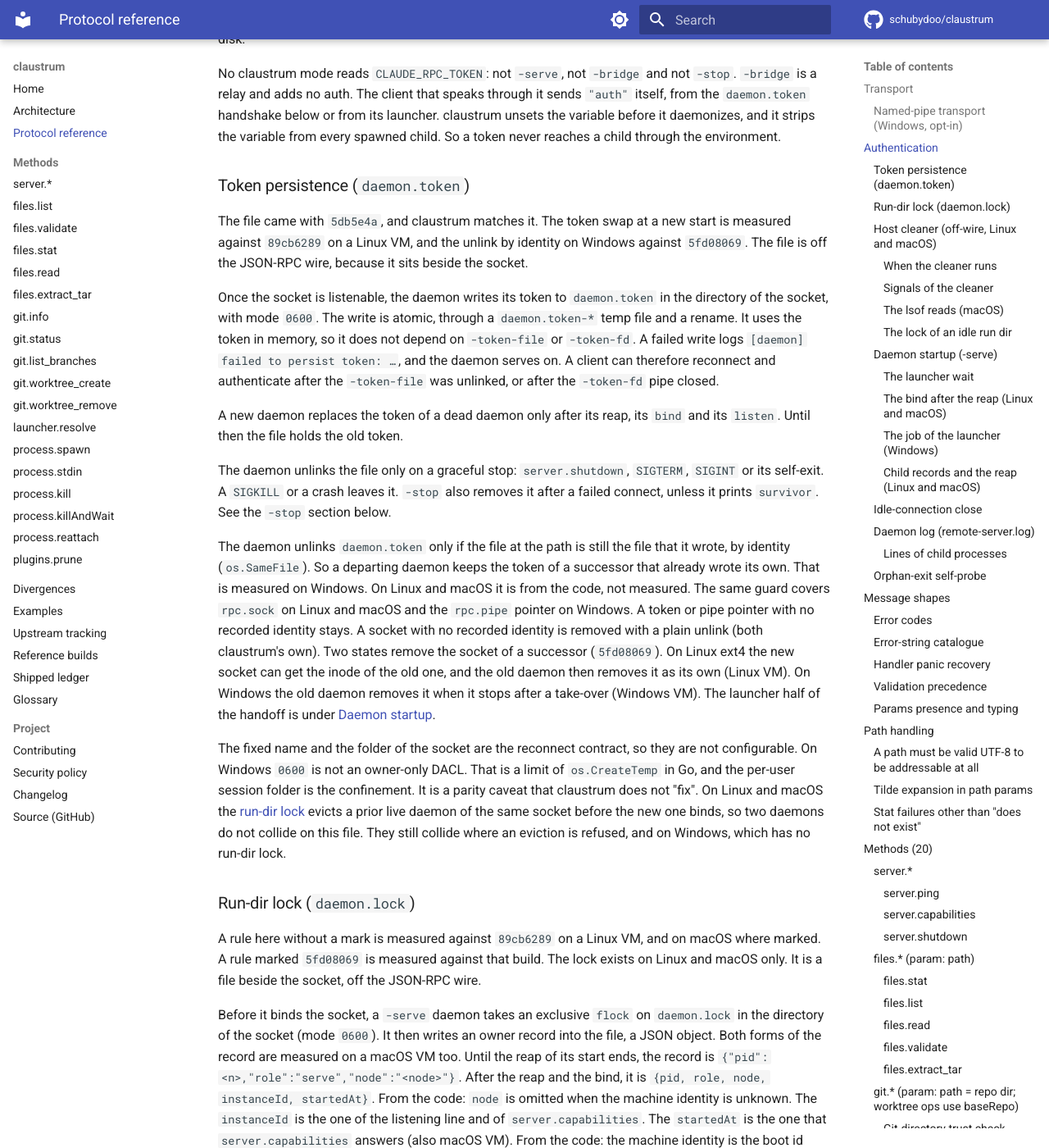
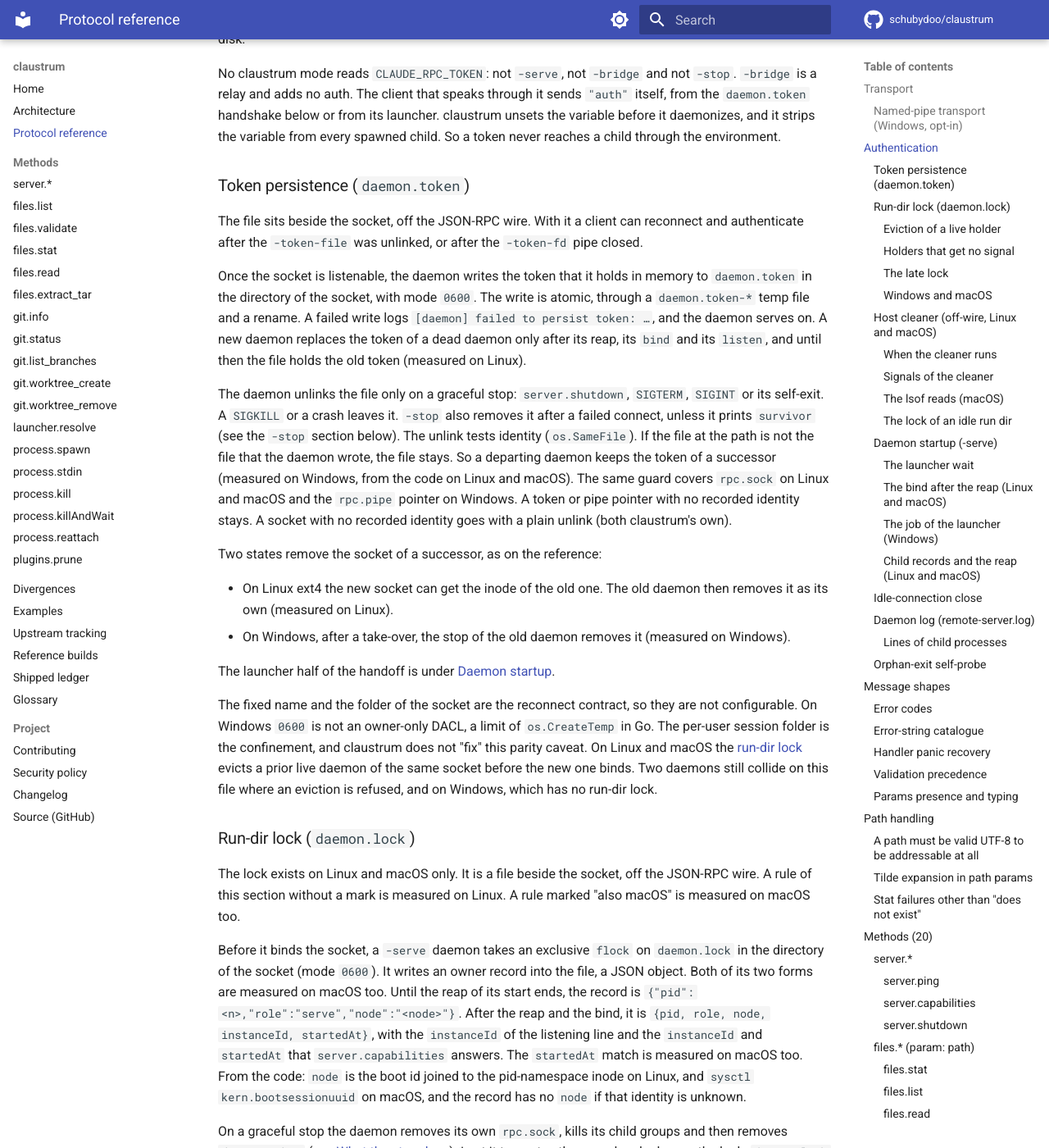
Before and after one commit to schubydoo/claustrum, an MkDocs documentation site: the page built from docs/PROTOCOL.md, in a window 1280 px wide and 1400 px high, scrolled down 2532 px. Shown: the whole window at 82% size. Built offline with MkDocs 1.6.1 and Material for MkDocs 9.7.7, drawn with Linux system fonts in a browser that asks for light colours; comment, search, counter and statistics services are not loaded; some of the changed text lies outside the part shown.

Commit message:
docs: cut the token file and run-dir lock sections of PROTOCOL.md (#672)
* docs: cut the token file and run-dir lock sections of PROTOCOL.md

Co-Authored-By: Claude Opus 5.5 <noreply@anthropic.com>

* docs: restore four system scopes of the token and lock rules and fix the stop-order link

Co-Authored-By: Claude Opus 5.5 <noreply@anthropic.com>

* docs: re-wrap the lock section, name the macOS marks, split the retry and mark the D15 test

Co-Authored-By: Claude Opus 5.5 <noreply@anthropic.com>

---------

Co-authored-by: Schuby <12485317+schubydoo@users.noreply.github.com>
Co-authored-by: Claude Opus 5.5 <noreply@anthropic.com>

````diff
--- a/docs/PROTOCOL.md
+++ b/docs/PROTOCOL.md
@@ -123,82 +123,82 @@ environment.
 
 ### Token persistence (`daemon.token`)
 
-The file came with `5db5e4a`, and claustrum matches it. The token swap at a new
-start is measured against `89cb6289` on a Linux VM, and the unlink by identity on
-Windows against `5fd08069`. The file is off the JSON-RPC wire, because it sits
-beside the socket.
-
-Once the socket is listenable, the daemon writes its token to `daemon.token` in
-the directory of the socket, with mode `0600`. The write is atomic, through a
-`daemon.token-*` temp file and a rename. It uses the token in memory, so it does
-not depend on `-token-file` or `-token-fd`. A failed write logs
-`[daemon] failed to persist token: …`, and the daemon serves on. A client can
-therefore reconnect and authenticate after the `-token-file` was unlinked, or
-after the `-token-fd` pipe closed.
-
-A new daemon replaces the token of a dead daemon only after its reap, its `bind`
-and its `listen`. Until then the file holds the old token.
+The file sits beside the socket, off the JSON-RPC wire. With it a client can
+reconnect and authenticate after the `-token-file` was unlinked, or after the
+`-token-fd` pipe closed.
+
+Once the socket is listenable, the daemon writes the token that it holds in memory to
+`daemon.token` in the directory of the socket, with mode `0600`. The write is
+atomic, through a `daemon.token-*` temp file and a rename. A failed write logs
+`[daemon] failed to persist token: …`, and the daemon serves on. A new daemon
+replaces the token of a dead daemon only after its reap, its `bind` and its
+`listen`, and until then the file holds the old token (measured on Linux).
 
 The daemon unlinks the file only on a graceful stop: `server.shutdown`,
-`SIGTERM`, `SIGINT` or its self-exit. A `SIGKILL` or a crash leaves it. `-stop` also removes it after a failed
-connect, unless it prints `survivor`. See the `-stop` section below.
-
-The daemon unlinks `daemon.token` only if the file at the path is still the file
-that it wrote, by identity (`os.SameFile`). So a departing daemon keeps the token
-of a successor that already wrote its own. That is measured on Windows. On Linux
-and macOS it is from the code, not measured. The same guard covers `rpc.sock` on
-Linux and macOS and the `rpc.pipe` pointer on Windows. A token or pipe pointer
-with no recorded identity stays. A socket with no recorded identity is removed
-with a plain unlink (both claustrum's own). Two states remove the socket of a
-successor (`5fd08069`). On Linux ext4 the new socket can get the inode of the old
-one, and the old daemon then removes it as its own (Linux VM). On Windows the old
-daemon removes it when it stops after a take-over (Windows VM). The launcher half of the handoff is under
-[Daemon startup](#daemon-startup-serve).
+`SIGTERM`, `SIGINT` or its self-exit. A `SIGKILL` or a crash leaves it. `-stop`
+also removes it after a failed connect, unless it prints `survivor` (see the
+`-stop` section below). The unlink tests identity (`os.SameFile`). If the file
+at the path is not the file that the daemon wrote, the file stays. So a
+departing daemon keeps the token of a successor (measured on Windows, from the
+code on Linux and macOS). The same guard covers `rpc.sock` on Linux and macOS and
+the `rpc.pipe` pointer on Windows. A token or pipe pointer with no recorded
+identity stays. A socket with no recorded identity goes with a plain unlink
+(both claustrum's own).
+
+Two states remove the socket of a successor, as on the reference:
+
+- On Linux ext4 the new socket can get the inode of the old one. The old daemon
+  then removes it as its own (measured on Linux).
+- On Windows, after a take-over, the stop of the old daemon removes it
+  (measured on Windows).
+
+The launcher half of the handoff is under [Daemon startup](#daemon-startup-serve).
 
 The fixed name and the folder of the socket are the reconnect contract, so they
-are not configurable. On Windows `0600` is not an owner-only DACL. That is a
-limit of `os.CreateTemp` in Go, and the per-user session folder is the
-confinement. It is a parity caveat that claustrum does not "fix". On Linux and
-macOS the [run-dir lock](#run-dir-lock-daemonlock) evicts a prior live daemon of
-the same socket before the new one binds, so two daemons do not collide on this
-file. They still collide where an eviction is refused, and on Windows, which has
-no run-dir lock.
+are not configurable. On Windows `0600` is not an owner-only DACL, a limit of
+`os.CreateTemp` in Go. The per-user session folder is the confinement, and
+claustrum does not "fix" this parity caveat. On Linux and macOS the
+[run-dir lock](#run-dir-lock-daemonlock) evicts a prior live daemon of the same
+socket before the new one binds. Two daemons still collide on this file where an
+eviction is refused, and on Windows, which has no run-dir lock.
 
 ### Run-dir lock (`daemon.lock`)
 
-A rule here without a mark is measured against `89cb6289` on a Linux VM, and on
-macOS where marked. A rule marked `5fd08069` is measured against that build. The
-lock exists on Linux and macOS only. It is a file beside the socket, off the JSON-RPC wire.
+The lock exists on Linux and macOS only. It is a file beside the socket, off the
+JSON-RPC wire. A rule of this section without a mark is measured on Linux. A rule
+marked "also macOS" is measured on macOS too.
 
 Before it binds the socket, a `-serve` daemon takes an exclusive `flock` on
-`daemon.lock` in the directory of the socket (mode `0600`). It then writes an
-owner record into the file, a JSON object. Both forms of the record are measured
-on a macOS VM too. Until the reap of its start ends, the record is
+`daemon.lock` in the directory of the socket (mode `0600`). It writes an owner
+record into the file, a JSON object. Both of its two forms are measured on macOS
+too. Until the reap of its start ends, the record is
 `{"pid":<n>,"role":"serve","node":"<node>"}`. After the reap and the bind, it is
-`{pid, role, node, instanceId, startedAt}`. From the code: `node` is omitted when
-the machine identity is unknown. The `instanceId` is the one of the listening
-line and of `server.capabilities`. The `startedAt` is the one that
-`server.capabilities` answers (also macOS VM). From the code: the machine
-identity is the boot id joined to the pid-namespace inode on Linux, and
-`sysctl kern.bootsessionuuid` on macOS.
-
-On a graceful stop the daemon closes the listener and removes its own
-`rpc.sock`. It closes the connections and kills the child groups. Then it
-removes `daemon.token`, truncates the record and releases the lock. That order
-is measured against `5fd08069` on a Linux VM, and not on macOS. The file
-`daemon.lock` stays, empty.
+`{pid, role, node, instanceId, startedAt}`, with the `instanceId` of the
+listening line and the `instanceId` and `startedAt` that `server.capabilities`
+answers. The `startedAt` match is measured on macOS too. From the code:
+`node` is the boot id joined to the pid-namespace inode on Linux, and
+`sysctl kern.bootsessionuuid` on macOS, and the record has no `node` if that
+identity is unknown.
+
+On a graceful stop the daemon removes its own `rpc.sock`, kills its child groups
+and then removes `daemon.token` (see
+[What the stop does](protocol/server.md#what-the-stop-does)). Last it truncates
+the record and releases the lock. `daemon.lock` stays, empty.
+
+#### Eviction of a live holder
+
+A rule here without a mark is measured on Linux.
 
 A prior live daemon of the same socket can hold the lock. The new daemon then
 sends it `SIGTERM` and tries the lock every 50 ms for 2 s. If the lock is still
-held, it tests the holder again and sends `SIGKILL` (that test is measured
-against `4534d86`). Then it tries the lock for
+held, it tests the holder again and sends `SIGKILL`. Then it tries the lock for
 1 s more (claustrum's own value). It waits on the lock, not on the pid. On Linux
-both signals go through one `pidfd_open` descriptor with `pidfd_send_signal`.
-claustrum uses `kill` on macOS, and the call of the reference there is not
-measured.
+both signals go through one `pidfd_open` descriptor with `pidfd_send_signal`. On
+macOS claustrum uses `kill` (the call of the reference there is not measured).
 
 The daemon logs these lines. `<who>` is `pid <n> (instance "<hex>")` for a
-holder with the full record, and `pid <n>` for a holder with the short record.
+holder with the full record, and `pid <n>` for the short record. The first two
+lines, in the `pid <n>` form, are also macOS.
 
 ```
 [daemon] serve: run dir is held by a live daemon, <who>; sending SIGTERM
@@ -207,57 +207,56 @@ holder with the full record, and `pid <n>` for a holder with the short record.
 [daemon] serve: previous owner of <dir>: killed
 ```
 
-The first two lines, in the `pid <n>` form, are measured on a macOS VM too.
-
-The summary line ends in `terminated` after a `SIGTERM`, in `killed` after a
-`SIGKILL`, and in `survivor` for a holder that stays (`4534d86`). The
-`terminated` line is `[daemon] serve: previous owner of <dir>: terminated`
-(`4534d86`). A holder that the `SIGKILL` stopped gets no "exited" line.
+The summary line `[daemon] serve: previous owner of <dir>: <outcome>` ends in
+`terminated` after a `SIGTERM`, in `killed` after a `SIGKILL`, and in `survivor`
+for a holder that stays. A holder that the `SIGKILL` stopped gets no "exited"
+line.
 
 A signal can reach a daemon during its own start, for example from a second
-daemon or from `-stop`. The rules of this paragraph are measured on a Linux VM.
-The `SIGTERM` from a second daemon (the first case) is measured on a macOS VM
-too. The daemon logs one `received` line, for example
+daemon or from `-stop`. The daemon handles one `SIGTERM` or
+`SIGINT`. It logs one line, for example
 `[daemon] received terminated; shutting down (children will be killed)`, or
-`received interrupt` with the same tail. It handles one `SIGTERM` or `SIGINT`. It
-finishes the reap of its start, binds and listens, writes its token, and then
-shuts down and exits 0. A daemon that gets the signal while it evicts an older
-holder still evicts it first. It sends the child of that holder `SIGTERM`
-before it binds. A `-stop` during the reap prints `terminated` and exits 0.
-After a signal during an eviction, or a `-stop` during the reap, the launcher of
-the signalled daemon exits 1 after about 12 s with
+`received interrupt` with the same tail. It finishes the reap of its start. A
+daemon in the eviction of an older holder still evicts it. It sends the child of
+that holder `SIGTERM` before it binds. Then it binds, listens, writes its token,
+shuts down and exits 0. For a `SIGTERM` from a second daemon these rules are also
+macOS. A `-stop` during the reap prints `terminated` and exits
+0. The launcher of the signalled daemon exits 1 after about 12 s in two cases: a
+signal during an eviction, and a `-stop` during the reap. Its text is
 `daemon did not take over <socket> (predecessor still owns it)`. A second daemon
 that sent `SIGKILL` to a first one during its start takes the lock and serves
 with its full record.
 
-The eviction fires only against a holder that is one of our own `-serve`
-daemons for this socket, on this machine. If the first test of the holder fails,
-the daemon signals nothing and serves without the lock. It logs a refusal line
-and, except for an unusable record, the summary
-`[daemon] serve: previous owner of <dir>: survivor`. claustrum refuses a holder
-on another machine or container that shares the folder. It also refuses a holder
-with an unknown machine identity, and a holder that is not its serve process for
-this socket. For the three refusals above the word `survivor` is claustrum's
-own, not measured. The text of that refusal line is claustrum's own too. A
-holder that survives `SIGKILL` stays, with the same summary (from the code, not
+#### Holders that get no signal
+
+A rule here without a mark is measured on Linux.
+
+The eviction fires only against our own `-serve` daemon for this socket, on this
+machine. If the first test of the holder fails, the daemon signals nothing and
+serves without the lock. It logs a refusal line and, except for an unusable
+record, the summary `survivor`. claustrum refuses a holder on another machine or
+container that shares the folder. It also refuses a holder with an unknown
+machine identity, and a holder that is not its serve process for this socket.
+For these three refusals both texts are claustrum's own, not measured. A holder
+that survives `SIGKILL` stays, with the summary `survivor` (from the code, not
 measured).
 
 If the second test of the holder fails, right before the `SIGKILL`, the daemon
 treats the holder as gone. It logs
 `[daemon] serve: pid <n> is no longer our serve holder before SIGKILL (<reason>); treating the previous daemon as gone`
-and the summary `terminated`, and then tries the lock once more. Normally it
-then serves with the lock.
+and the summary `terminated`, and tries the lock once more. Normally it then
+serves with the lock.
 
 A holder whose record has the role `stop` gets no signal. The daemon tries the
 lock every 50 ms for 2 s. Then it logs this line and serves without the lock
-(`5fd08069`, Linux and macOS VMs):
+(also macOS):
 
 ```
 [daemon] serve: <dir>/daemon.lock is held by a --stop (pid <n>) that has not let go; leaving it
 ```
 
-A process that is no daemon can hold the lock, with no owner record in the
-file. The daemon signals nothing and logs three lines (Linux VM):
+A process that is no daemon can hold the lock, with no owner record. The daemon
+signals nothing and logs three lines:
 
 ```
 [daemon] serve: WARNING <dir>/daemon.lock is held by a live process we will not signal (its holder is not a daemon (role "")); leaving it alone
@@ -266,27 +265,35 @@ file. The daemon signals nothing and logs three lines (Linux VM):
 ```
 
 claustrum logs the third line at every start that ends without the lock
-(claustrum's own beyond this row, not measured). Such a
-daemon reaps no children and records none. Other role texts are not measured.
+(claustrum's own beyond this case, not measured). Such a daemon reaps no
+children and records none. Other role texts are not measured.
+
+#### The late lock
+
+A rule here without a mark is measured on Linux.
 
 While another process holds the lock, the daemon tries it again every 30 s
-(`5fd08069`, Linux and macOS VMs, for a holder of an empty file). A failed try
-logs nothing. A good try writes the full record, holds the lock until
-the exit and logs this line (`5fd08069`, Linux and macOS VMs):
+(measured for a holder of an empty file, also macOS). A failed try logs nothing.
+A good try writes the full record, holds the lock until the exit and logs this
+line (also macOS):
 
 ```
 [daemon] run-dir lock acquired late (previous holder gone); recorded pid <n> (instance "<hex>")
 ```
 
 claustrum also tries again in every other case where another process keeps the
-lock (claustrum's own). It does not try again after a failed open of the file or a refused lock call.
-
-Windows has no run-dir lock. Two daemons are kept apart there by the
-remove-then-rebind handoff of the socket. On Windows the "not the run dir's lock
-holder" line above is the first log line of every start (Windows VM).
+lock (claustrum's own). It does not try again after a failed open of the file or
+a refused lock call.
+
+#### Windows and macOS
+
+Windows has no run-dir lock (measured on Windows). The remove-then-rebind
+handoff of the socket keeps two daemons apart there, and the "not the run dir's lock holder"
+line above is the first log line of every start (measured on Windows).
 
 On macOS claustrum verifies the holder through `sysctl KERN_PROCARGS2` before it
-signals it, in the eviction and in `-stop`. The reference skips that test. See
+signals it, in the eviction and in `-stop`. The reference skips that test
+(measured on macOS). See
 [DIVERGENCES.md](DIVERGENCES.md) D15.
 
 ### Host cleaner (off-wire, Linux and macOS)
````
